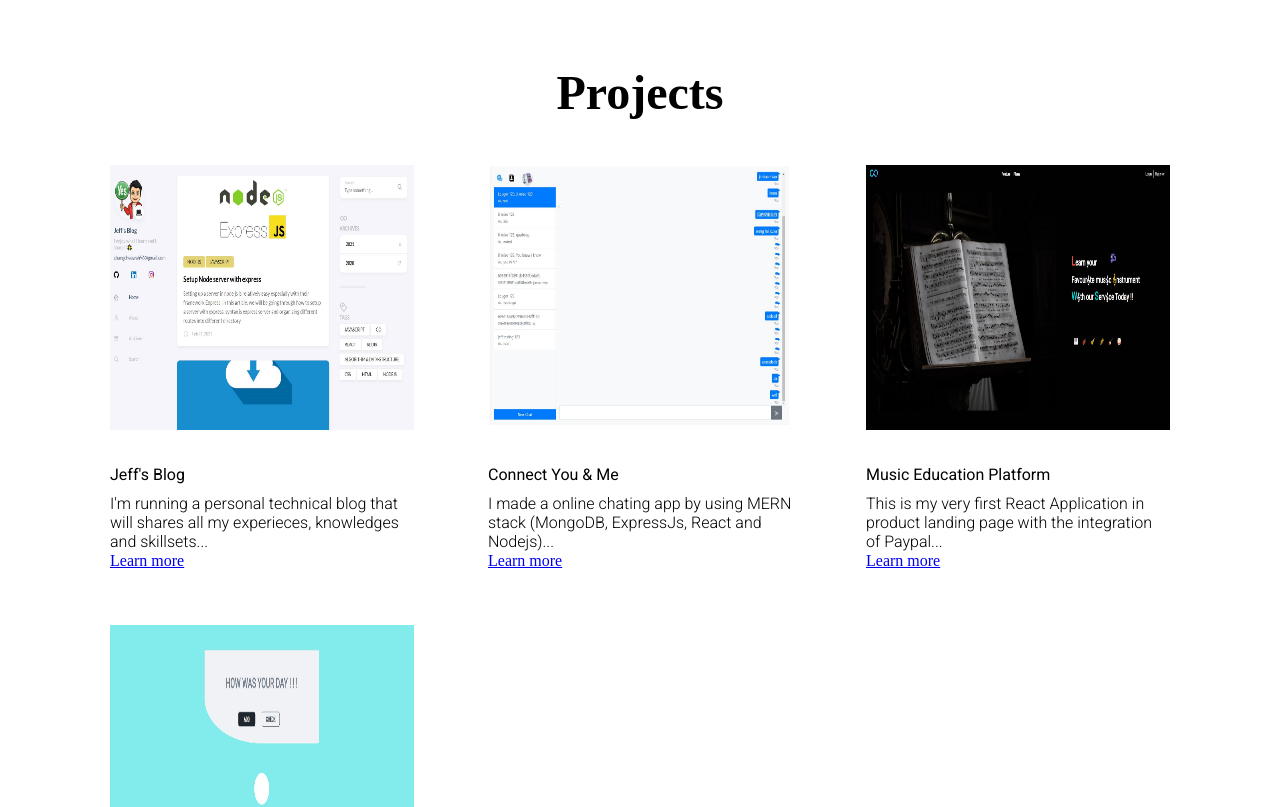
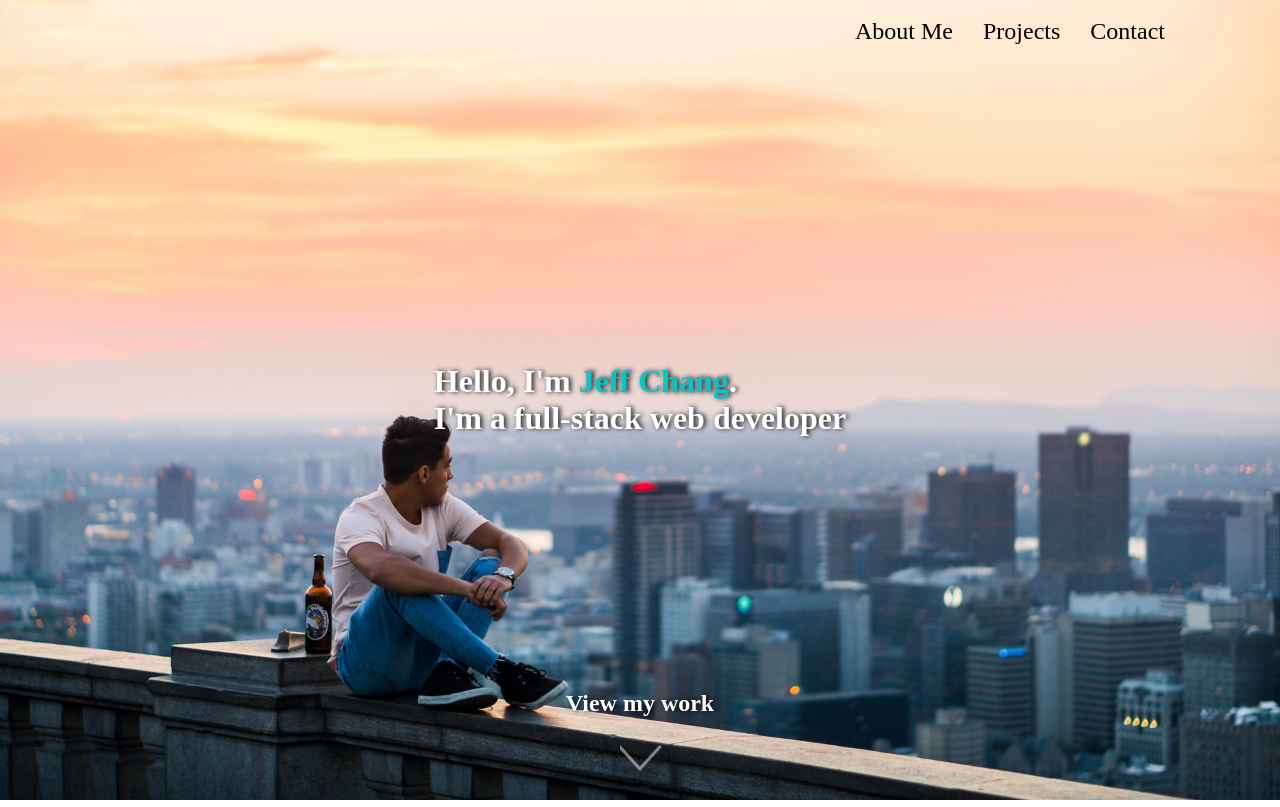
Before and after one commit to Jeffcw96/portfolio, a React (Create React App) app in the folder client/: page / in a window 1280 px wide. Shown: the top 807 px of the page. Built offline with nearby package versions, Linux system fonts and the light colour scheme; a web font is replaced by a local one.

Commit message:
add react scroll effect and ui on about section

```diff
--- a/client/src/App.css
+++ b/client/src/App.css
@@ -16,12 +16,82 @@ html {
   scroll-behavior: smooth;
 }
 
+body {
+  background:#0b1d2a;
+}
+
+body {
+  background:#27BD9B;
+}
+
+.arrows {
+	width: 80px;
+	height: 80px;
+	position: absolute;
+	left: 50%;
+	margin-left: -20px;
+}
+
+.arrows path {
+	stroke: #ffffff;
+	fill: transparent;
+	stroke-width: 3px;
+	animation: arrow 2s infinite;
+	-webkit-animation: arrow 2s infinite;
+}
+
+@keyframes arrow
+{
+0% {opacity:0; transform:translateY(10px)}
+80% {opacity:1; transform:translateY(50px)}
+100% {opacity:0; transform:translateY(50px)}
+}
+
+@-webkit-keyframes arrow /*Safari and Chrome*/
+{
+0% {opacity:0; transform:translateY(10px)}
+80% {opacity:1; transform:translateY(50px)}
+100% {opacity:0; transform:translateY(50px)}
+}
+
+.arrows path.a1 {
+	animation-delay:-0.5s;
+	-webkit-animation-delay:-0.5s; /* Safari and Chrome */
+}
+
+.view-project, .intro{
+  position: absolute;
+  text-shadow: 2px 0px 5px #0C0C0C;
+}
+
+.intro{
+  left: 50%;
+  transform: translate(-50%,-50%);
+  top: 50%;
+  color: white;
+
+}
+
+.intro span{
+  color: #08c4c4;
+}
+
+.view-project{
+  color: white;
+  text-shadow: ;
+  left: 50%;
+  bottom: 10%;
+  transform: translate(-50%,-10%);
+  cursor: pointer;
+}
+
 .parallax {
+  position: relative;
   /* The image used */
 
   /* Full height */
   height: 100%;
-
+  min-height: 100vh;
   /* Create the parallax scrolling effect */
   background-attachment: fixed;
   background-position: center;
@@ -36,6 +106,7 @@ html {
   position: fixed;
   z-index: 999;
   display: none;
+  transition: all .3s;
 }
 
 .mobile-nav.active{
@@ -136,11 +207,15 @@ html {
 }
 
 .navigation-container li{
-  color:white;
+  color:black;
   list-style: none;
   cursor: pointer;
   font-size: 1.5rem;
   margin: 0 15px;
+}
+
+.navigation-header.active .navigation-container li{
+  color: white;
 }
 
 .navigator{
@@ -322,6 +397,10 @@ html {
     margin: 15px;
   }
 
+  .navigation-container li a{
+    font-size: 1.5rem;
+  }
+
   .type-writer-body-tag, .type-writer-html-tag{
     font-size: 0.8rem;
 
@@ -352,7 +431,7 @@ html {
 .projects-section{
   min-height: 100vh;
   background-color: white;
-  padding: 30px 100px;
+  padding: 65px 100px 30px;
   font-family: 'Roboto', sans-serif;;
 }
 
@@ -558,6 +637,9 @@ html {
 }
 
 @media screen and (max-width: 600px) {
+  .navigation-container li{
+    color: white;
+  }
   .mobile-nav{
     display: block;
   }
@@ -596,7 +678,7 @@ html {
   }
 
   .projects-section{
-    padding: 25px 5px;
+    padding: 50px 5px 25px;
   }
 
   .project-showcase{
@@ -668,4 +750,7 @@ html {
     font-family: 'Roboto', sans-serif;
     font-size: 0.85rem;
   }
+  .section-header{
+    font-size: 2rem;
+  }
 }
--- a/client/src/component/Main.js
+++ b/client/src/component/Main.js
@@ -5,6 +5,7 @@ import About from './About'
 import Contact from './Contact'
 import '../App.css'
 import main from '../static/main-img.jpg'
+import { Link, Events } from 'react-scroll'
 
 function useOnScreen(options) {
     const [ref, setRef] = useState(null);
@@ -74,25 +75,15 @@ export default function Main() {
         }
     }, [mobileNavVisible])
 
-    function navigationScroll(target) {
+    function navigationScroll() {
         navbarElement.current.classList.remove("mobile-active");
         document.body.style.overflow = "initial";
         setMobileNavVisible(false)
-        if (target === "about") {
-            aboutRef.current.scrollIntoView({ behavior: 'smooth' })
-            return
-        }
+    }
 
-        if (target === "project") {
-            projectsRef.current.scrollIntoView({ behavior: 'smooth' })
-            return
-        }
-
-        if (target === "contact") {
-            contactRef.current.scrollIntoView({ behavior: 'smooth' })
-            return
-        }
-    }
+    Events.scrollEvent.register('end', function (to, element) {
+        navigationScroll()
+    });
 
     window.addEventListener('scroll', changeNavColor)
 
@@ -108,21 +99,31 @@ export default function Main() {
             </div>
             <div className={navbar ? 'navigation-header active' : 'navigation-header'} ref={navbarElement}>
                 <ul className="navigation-container">
-                    <li onClick={() => navigationScroll('about')}>About Me</li>
-                    <li onClick={() => navigationScroll('project')}>Projects</li>
-                    <li onClick={() => navigationScroll('contact')}>Contact</li>
+                    <li><Link to="about" smooth={true} duration={1000} >About Me</Link></li>
+                    <li><Link to="projects" smooth={true} duration={1000} >Projects</Link></li>
+                    <li><Link to="contact" smooth={true} duration={1000} >Contact</Link></li>
                 </ul>
             </div>
-            <div ref={aboutRef}>
+            <div ref={aboutRef} id="about">
                 {/* <About /> */}
                 <div className="parallax" style={{ backgroundImage: `url(${main})` }}>
-
+                    <div class='intro'>
+                        <h1>Hello, I'm <span>Jeff Chang</span>. <br />I'm a full-stack web developer</h1>
+                    </div>
+                    <div class="view-project">
+                        <Link to="projects" smooth={true} duration={500}>
+                            <h2>View my work</h2>
+                            <svg class="arrows">
+                                <path stroke-linecap="round" class="a1" d="M0 0 L20 22 L40 0"></path>
+                            </svg>
+                        </Link>
+                    </div>
                 </div>
             </div>
-            <div ref={projectsRef} id="projects" style={{ paddingTop: "35px" }}>
+            <div ref={projectsRef} id="projects">
                 <Projects />
             </div>
-            <div ref={contactRef} style={{ overflow: "hidden" }}>
+            <div ref={contactRef} style={{ overflow: "hidden" }} id="contact">
                 {/* React Ref accept useRef Dom and function, this case we pass setState function from useState */}
 
                 <Contact visible={visible} iconLoad={iconLoad} />
```
